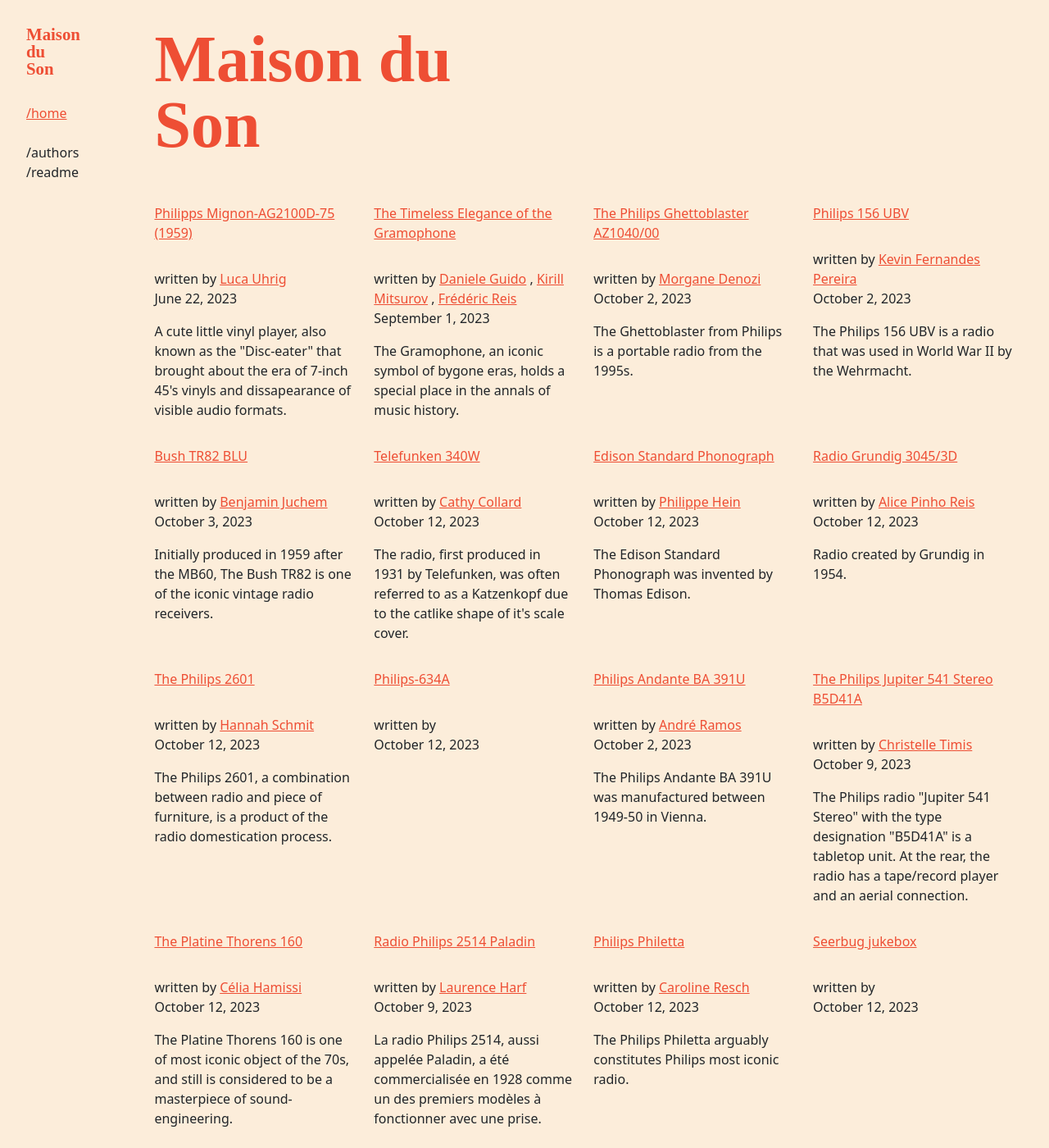
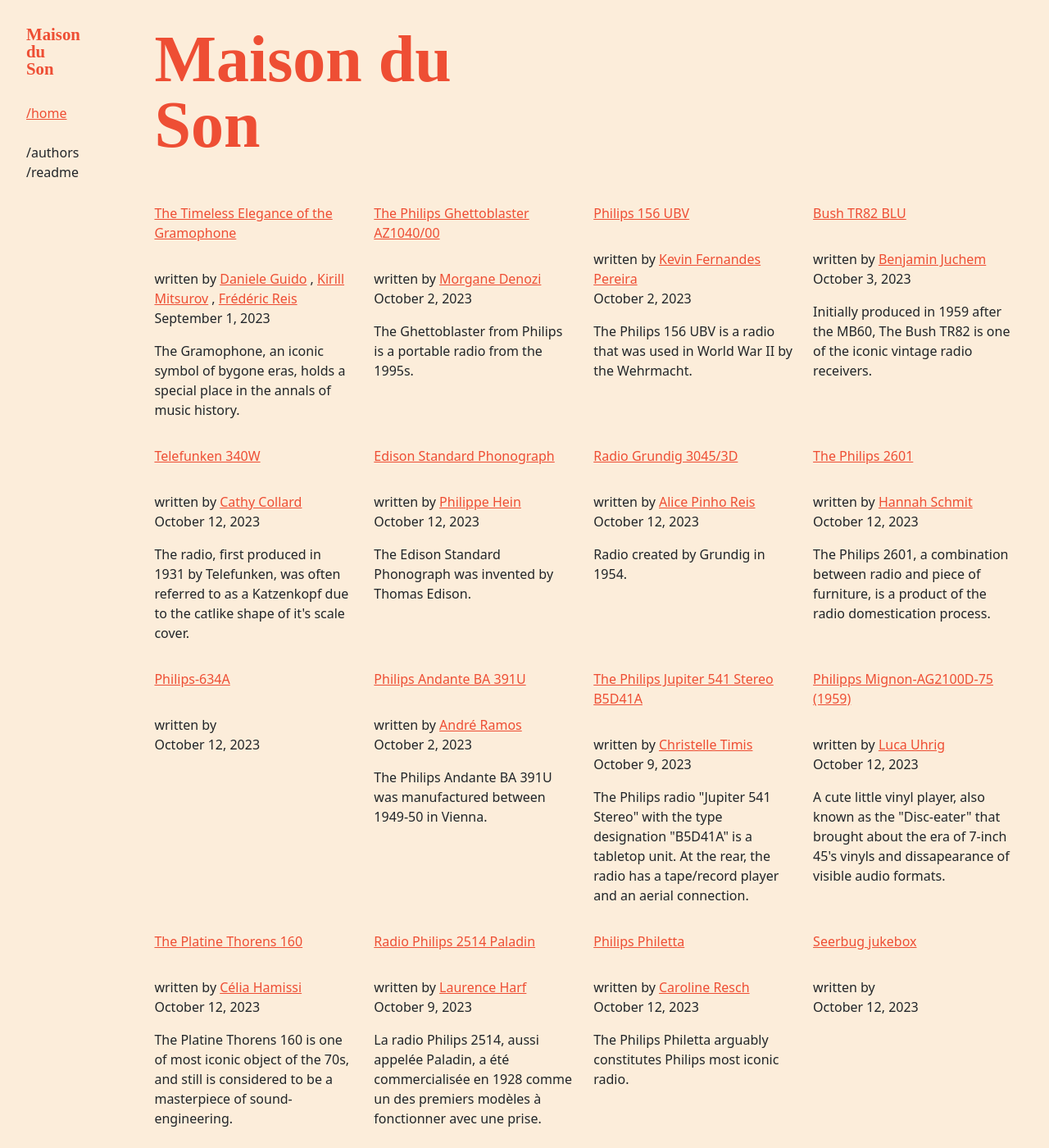
Before and after one commit to C2DH/maison-du-son, a Jekyll site: the page built from index.md, in a window 1280 px wide and 1400 px high. Shown: the whole window at 82% size. Built offline with Jekyll 4.4.1, drawn with Linux system fonts in a browser that asks for light colours; some web fonts are replaced.

Commit message:
Update philips-mignon-AG2100D-75.md

```diff
--- a/_objects/philips-mignon-AG2100D-75.md
+++ b/_objects/philips-mignon-AG2100D-75.md
@@ -2,7 +2,7 @@
 title: Philipps Mignon-AG2100D-75 (1959)
 abstract: A cute little vinyl player, also known as the "Disc-eater" that brought about the era of 7-inch 45's vinyls and dissapearance of visible audio formats.
 authors: luca-uhrig
-date: 2023-06-22
+date: 2023-10-12
 ---
 
  **The monologue of the Philips Mignon 2100D-75 embodied by Saturn as portrayed in Francisco de Goya's painting**
```
